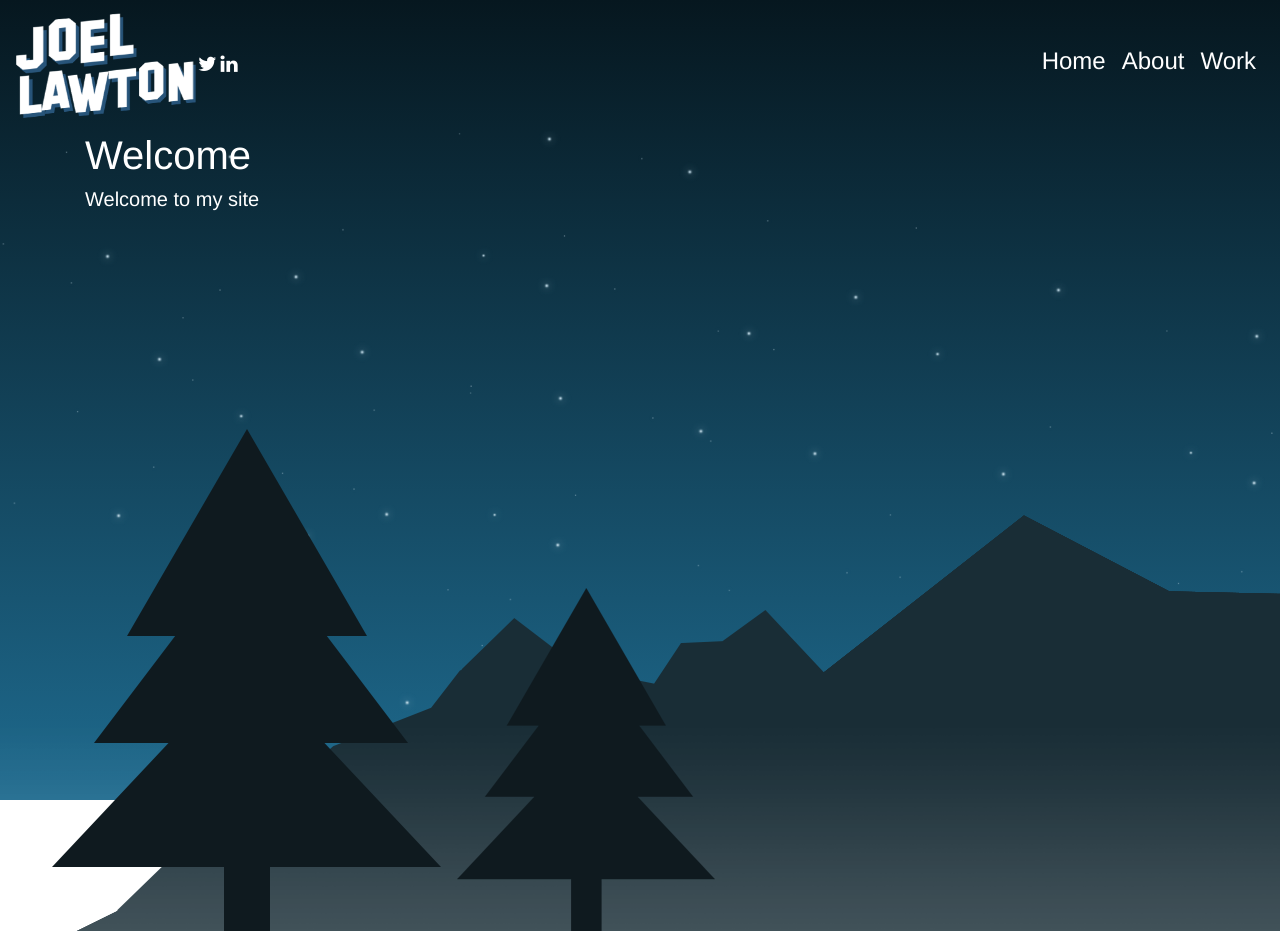
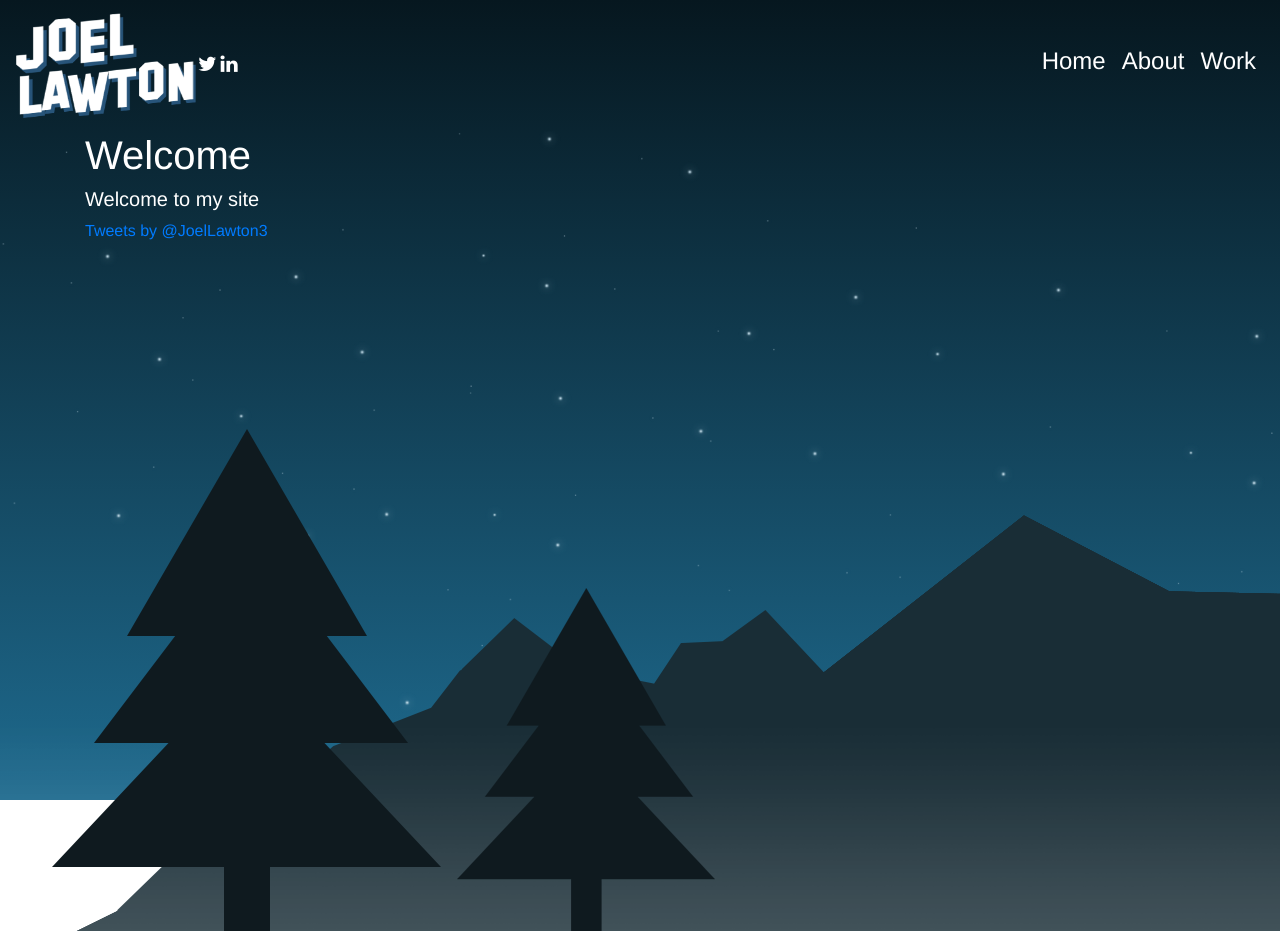
Before and after one commit to jslawtn/Joel-Lawton-Portfolio, a Vue app: page / in a window 1280 px wide. Shown: the top 931 px of the page. Built offline with nearby package versions, Linux system fonts and the light colour scheme.

Commit message:
Embedded Twitter link

```diff
--- a/package.json
+++ b/package.json
@@ -11,7 +11,7 @@
     "start": "node server.js"
   },
   "dependencies": {
-    "bootstrap-vue": "^2.0.0-rc.22",
+    "bootstrap-vue": "^2.0.0-rc.23",
     "express": "^4.16.4",
     "vue": "^2.5.17",
     "vue-router": "^3.0.6"
--- a/src/views/Home.vue
+++ b/src/views/Home.vue
@@ -3,11 +3,12 @@
     <div class="mb-4">
       <h1>Welcome</h1>
       <h5>Welcome to my site</h5>
+      <a class="twitter-timeline" data-width="300" data-height="500" data-theme="dark" data-link-color="#2B7BB9" href="https://twitter.com/JoelLawton3">Tweets by @JoelLawton3</a>
     </div>
     <ContentRow></ContentRow>
   </div>
 </template>
-
+<script async src="https://platform.twitter.com/widgets.js" charset="utf-8"></script>
 <script>
 import ContentRow from '../components/ContentRow.vue';
 export default {
```
Also changed, not shown: 1 other file (tests, documents, lock files or other folders).
